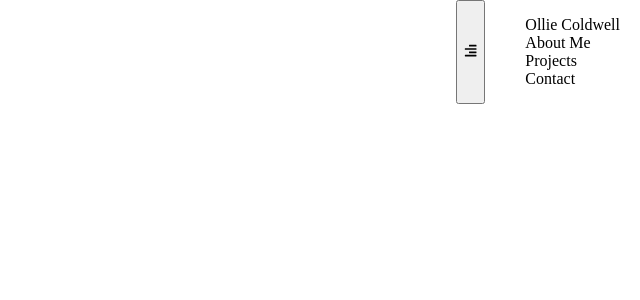
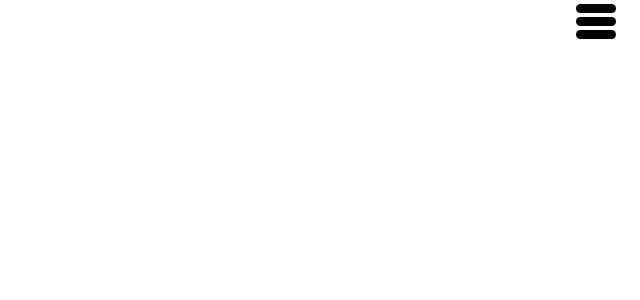
Before and after one commit to Ocoldwell/React-portfolio, a React (Create React App) app: page / in a window 1280 px wide. Shown: the top 300 px of the page, without its empty margins (640-1280 px from the left). Built offline with nearby package versions, Linux system fonts and the light colour scheme.

Commit message:
Navigation Bar working

```diff
--- a/src/App.css
+++ b/src/App.css
@@ -0,0 +1,14 @@
+@import url('https://fonts.googleapis.com/css2?family=Lato&family=Montserrat:wght@300;500&display=swap');
+* {
+  box-sizing: border-box;
+  margin: 0;
+  padding: 0;
+  font-family: 'Montserrat', sans-serif;
+}
+/* $fontcolor: #0C120C;
+$subfontcolor: white;
+$title-fontsize: calc(60px + 5.28vw);
+$mobile-title-fontsize: calc(56px + 5.28vw);
+$filler-fontsize: calc(0.5vw + 0.5vh + .5vmin);
+$boldfontweight: 500;
+$normalfontweight: 300;  */
--- a/src/App.jsx
+++ b/src/App.jsx
@@ -1,15 +1,20 @@
-import { BrowserRouter as Router, Route, Switch } from 'react-router-dom';
+import {Route, Switch } from 'react-router-dom';
 import LandingPage from "./components/LandingPage";
 import AboutMe from "./components/AboutMe";
 import Projects from "./components/Projects";
 import Contact from "./components/Contact/";
-import styles from './App.css';
 import Navigation from './containers/Navigation/Navigation';
-
+import {createGlobalStyle } from "styled-components";
+const GlobalStyle = createGlobalStyle`
+  box-sizing: border-box;
+  margin: 0;
+  padding: 0;
+  font-family: 'Montserrat', sans-serif;
+`
 const App =()=> {
   return (
     <div className="App">
-      <Router>
+      <GlobalStyle />
       <Navigation />
         <Switch>
           <Route path="/aboutme" component={AboutMe}/>
@@ -17,7 +22,6 @@ const App =()=> {
           <Route path="/contact" component={Contact}/>
           <Route path="/" component={LandingPage}/>
         </Switch>
-      </Router>
     </div>
   );
 }
--- a/src/components/LandingPage/LandingPage.jsx
+++ b/src/components/LandingPage/LandingPage.jsx
@@ -1,11 +1,17 @@
 import React from 'react'
+import styled from "styled-components";
+import PageContainer from "../../shared/PageContainer";
+
 
 const LandingPage = () => {
   return (
-    <div>
+    <PageContainer>
 
-    </div>
+    </PageContainer>
   )
 }
 
 export default LandingPage
+// $blockcolor1: #F9A620;
+// $blockcolor2: #F72C25;
+// $blockcolor3: #0EB1D2;
--- a/src/containers/Navigation/Navigation.jsx
+++ b/src/containers/Navigation/Navigation.jsx
@@ -1,25 +1,6 @@
 import React, { useState } from "react";
-import { LinkContainer } from "react-router-dom";
-import { FaAlignRight } from "react-icons/fa";
-import styled from 'styled-components';
-
-const Nav = styled.nav`
-  width: 100%;
-  background-color: transparent;
-  display: flex;
-  justify-content: flex-end;
-  z-index: 4000;
-  position: fixed;
-  top: 0;
-  right: 20px;
-`
-const NavLinksContainer = styled.ul`
-  list-style-type: none;
-`
-
-const Button = styled.button`
-
-`
+import { Link } from "react-router-dom";
+import { Nav, NavLinksContainer, Hamburger, NavButton } from "./style.js";
 
 const Navigation = () => {
   const [toggle, setToggle] = useState(false);
@@ -29,16 +10,21 @@ const Navigation = () => {
   };
 
   return (
-    <Nav >
-      <button onClick={handleToggle}>
-        <FaAlignRight />
-      </button>
-      <NavLinksContainer>
-        <li href="#">Ollie Coldwell</li>
-        <li href="#">About Me</li>
-        <li href="#">Projects</li>
-        <li href="#">Contact</li>
-      </NavLinksContainer>
+    <Nav>
+      <NavButton onClick={handleToggle} type="checkbox" id="nav-button" />
+      <label id="hamburger-icon" for="nav-button">
+        <Hamburger />
+        <Hamburger />
+        <Hamburger />
+      </label>
+      {toggle ? (
+        <NavLinksContainer>
+          <Link to="/">Ollie Coldwell</Link>
+          <Link to="/aboutme">About Me</Link>
+          <Link to="/projects">Projects</Link>
+          <Link to="/contact">Contact</Link>
+        </NavLinksContainer>
+      ) : null}
     </Nav>
   );
 };
--- /dev/null
+++ b/src/containers/Navigation/style.js
@@ -0,0 +1,41 @@
+import styled from "styled-components";
+
+export const Nav = styled.nav`
+  width: 100%;
+  background-color: transparent;
+  display: flex;
+  justify-content: flex-end;
+  z-index: 4000;
+  position: fixed;
+  top: 0;
+  right: 20px;
+`;
+export const NavLinksContainer = styled.ul`
+  list-style-type: none;
+  display: flex;
+  flex-direction: column;
+`;
+export const Hamburger = styled.span`
+  display: block;
+  margin: 4px;
+  height: 9px;
+  width: 40px;
+  background: black;
+  border-radius: 9px;
+`;
+export const NavButton = styled.input.attrs((props) => ({
+  type: props.type || "input",
+}))`
+  display: none;
+  :checked {
+    ~ #hamburger-icon span:nth-child(1) {
+      transform: rotate(135deg) translate(21px, -13px);
+    }
+    ~ #hamburger-icon span:nth-child(2) {
+      opacity: 0;
+    }
+    ~ #hamburger-icon span:nth-child(3) {
+      transform: rotate(-135deg) translate(3px);
+    }
+  }
+`;
--- /dev/null
+++ b/src/shared/PageContainer.jsx
@@ -0,0 +1,8 @@
+import styled from 'styled-components';
+
+const PageContainer = styled.section`
+  height: 100vh;
+  width: 100%
+`
+
+export default PageContainer;
```
Also changed, not shown: src/index.js (+8 -7 lines).
